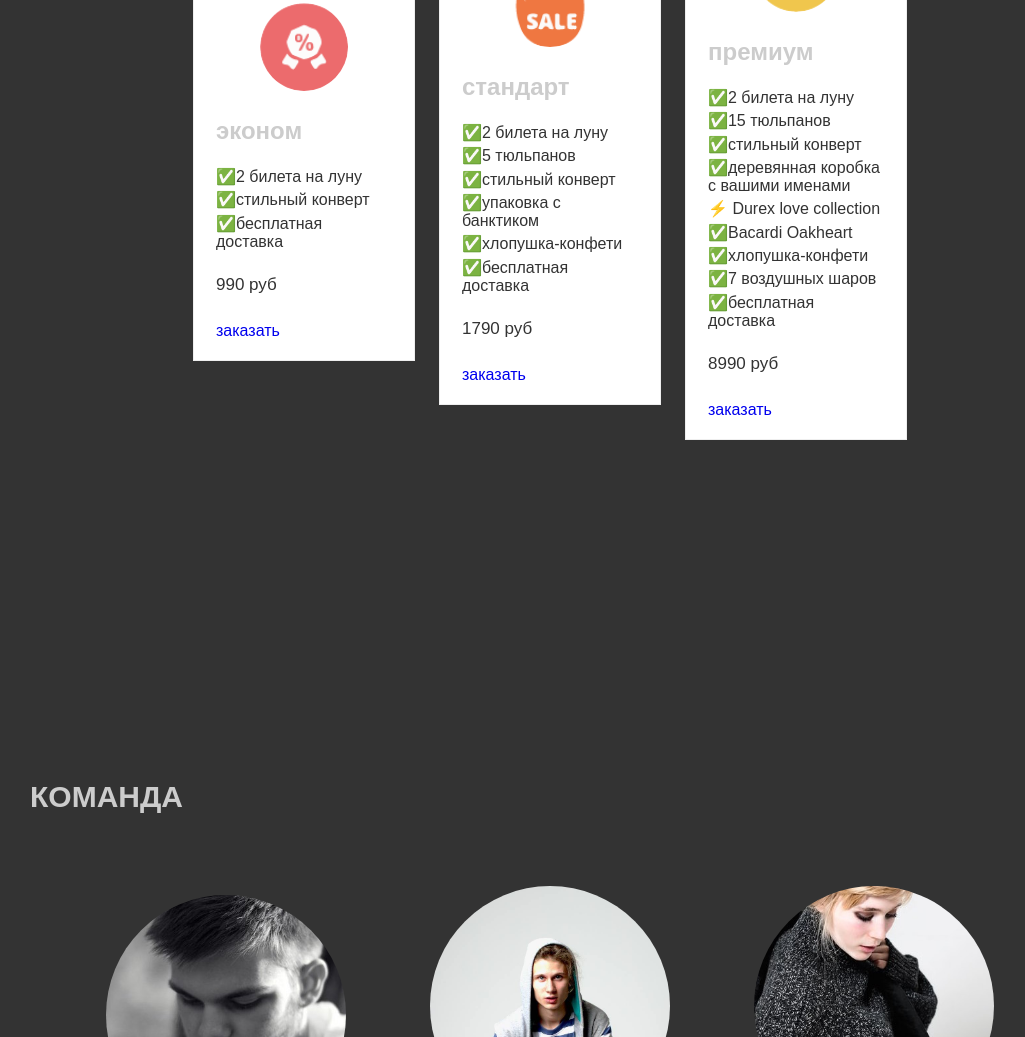
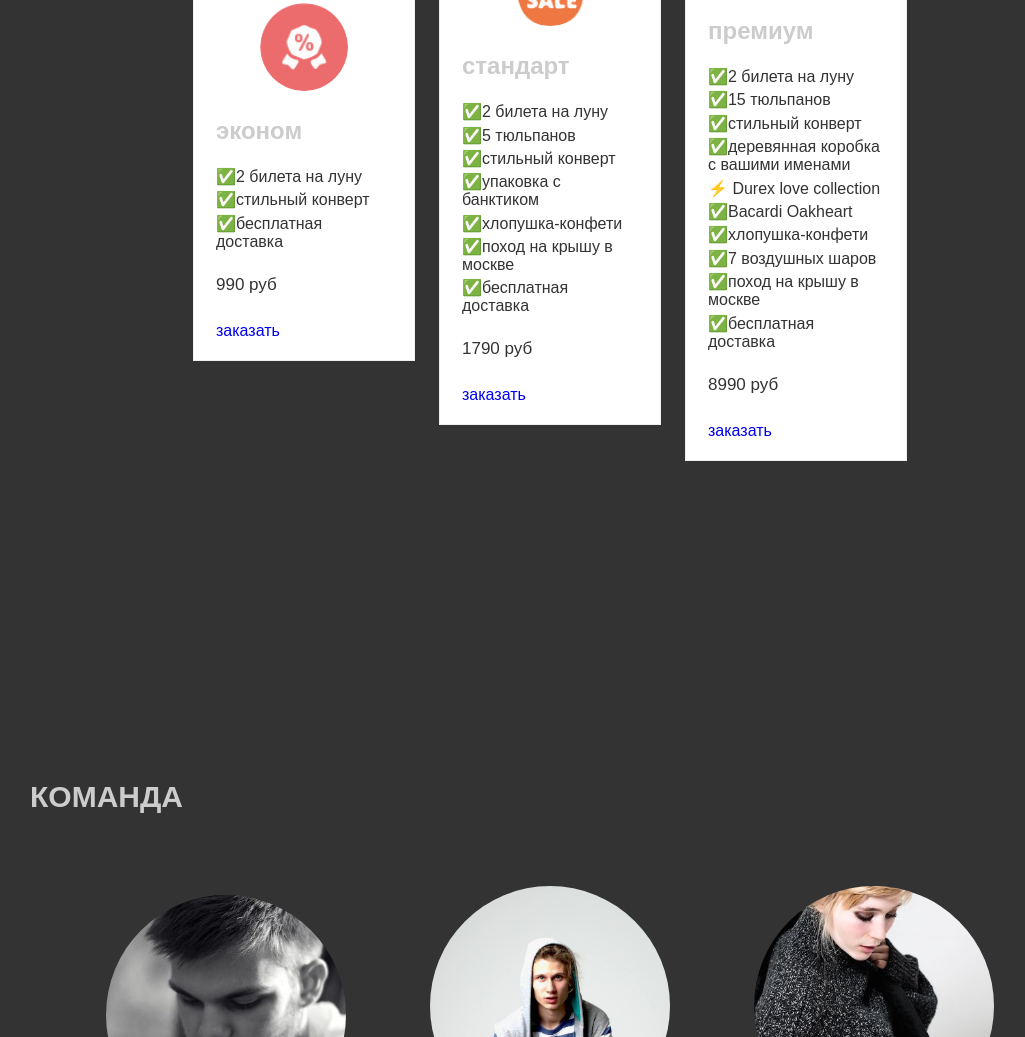
Before and after one commit to arsenicum32/flytomoon, a website: page index.html in a window 1280 px wide. Shown: the part 2210-3247 px from the top of the page, without its empty margins (90-1115 px from the left). Drawn offline with nearby package versions, Linux system fonts and the light colour scheme.

Commit message:
add roof

```diff
--- a/index.html
+++ b/index.html
@@ -107,6 +107,7 @@
       <li>✅стильный конверт</li>
       <li>✅упаковка с банктиком</li>
       <li>✅хлопушка-конфети</li>
+      <li>✅поход на крышу в москве</li>
       <li>✅бесплатная доставка</li>
     </ul>
     <p class="price">1790 руб</p><a href="#case" class="order">заказать</a>
@@ -122,6 +123,7 @@
       <li>✅Bacardi Oakheart</li>
       <li>✅хлопушка-конфети</li>
       <li>✅7 воздушных шаров</li>
+      <li>✅поход на крышу в москве</li>
       <li>✅бесплатная доставка</li>
     </ul>
     <!-- <p class="price no">100$</p> -->
```
